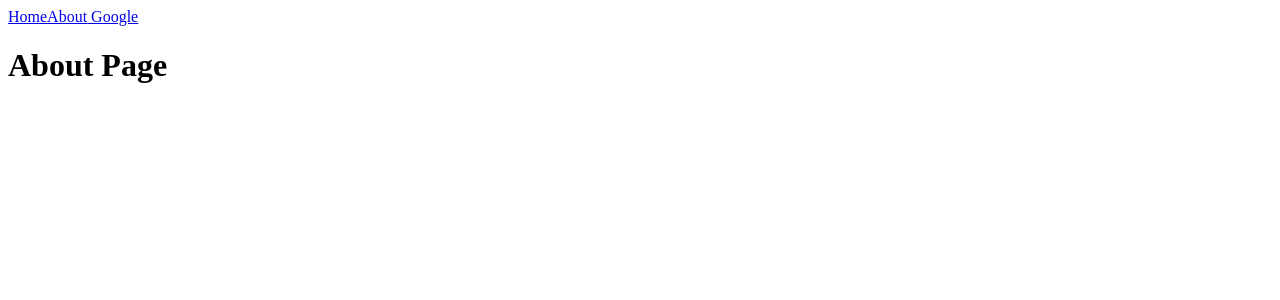
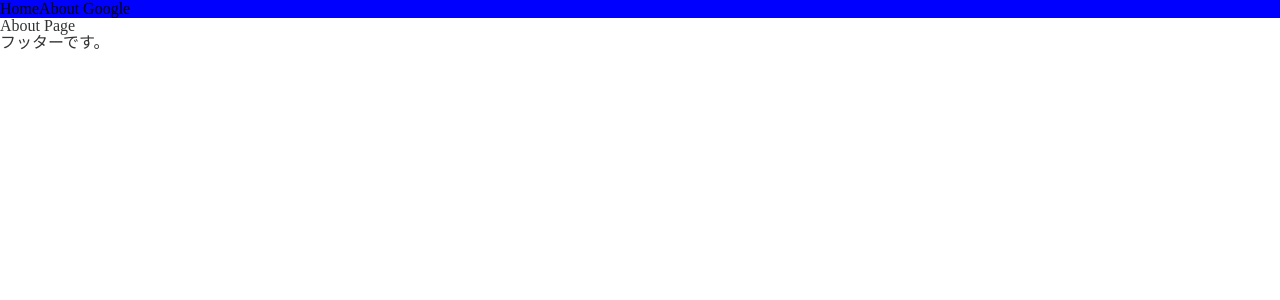
Before and after one commit to code-polaris044/pr_nuxt, a Nuxt app: page /about in a window 1280 px wide. Shown: the top 300 px of the page. Built offline with nearby package versions, Linux system fonts and the light colour scheme.

Commit message:
やっとbodyのマージン消えた

```diff
--- a/app.vue
+++ b/app.vue
@@ -1,5 +1,21 @@
 <template>
-  <NuxtLayout>
+  <div class="wrapper">
+    <Header />
     <NuxtPage />
-  </NuxtLayout>
+    <Footer />
+  </div>
 </template>
+<script>
+export default {
+  head: {
+    bodyAttrs: {
+      class: "body-class",
+    },
+  },
+};
+</script>
+<style lang="scss">
+.body__class {
+  margin: 0px;
+}
+</style>
--- a/assets/sass/common.scss
+++ b/assets/sass/common.scss
@@ -48,6 +48,7 @@ $front-contents-width-pc: min(100% - 80px, 840px);
 
 
 // reset
+
 *,
 ::before,
 ::after {
@@ -62,12 +63,11 @@ html {
     -webkit-text-size-adjust: 100%;
     -webkit-tap-highlight-color: transparent;
     scroll-behavior: smooth;
-    overflow-x: clip;
     overflow-x: hidden;
 }
 
 body {
-    margin: 0;
+    margin: 0 !important;
     padding: 0;
     -webkit-text-size-adjust: 100%;
     font-size: 1.6rem;
@@ -75,10 +75,6 @@ body {
     color: #333;
     background-color: #fff;
     overflow-x: clip;
-    overflow-x: hidden;
-}
-
-.wrapper {
     overflow-x: hidden;
 }
 
@@ -329,3 +325,7 @@ a[href^="tel:"] {
         pointer-events: auto;
     }
 }
+
+.body-class {
+    margin: 0;
+}
--- /dev/null
+++ b/components/footer.vue
@@ -0,0 +1,3 @@
+<template>
+  <div>フッターです。</div>
+</template>
--- a/layouts/default.vue
+++ b/components/header.vue
@@ -1,5 +1,5 @@
 <template>
-  <div class="test">
+  <div class="header">
     <nav>
       <NuxtLink to="/">Home</NuxtLink>
       <NuxtLink to="/about">About</NuxtLink>
@@ -8,4 +8,11 @@
     <slot />
   </div>
 </template>
-<style lang="scss" scoped></style>
+
+<style>
+.header {
+  background-color: blue;
+  color: aliceblue;
+  display: flex;
+}
+</style>
--- a/nuxt.config.ts
+++ b/nuxt.config.ts
@@ -7,6 +7,9 @@ export default defineNuxtConfig({
       viewport: "width=device-width, initial-scale=1",
       title: "My App",
       meta: [{ name: "description", content: "pr site" }],
+      bodyAttrs: {
+        class: "body__class",
+      },
     },
   },
   vite: {
--- a/pages/about.vue
+++ b/pages/about.vue
@@ -1,4 +1,3 @@
 <template>
   <h1 class="headline">About Page</h1>
-  <div class="animateElement"></div>
 </template>
--- a/pages/news/_id.vue
+++ /dev/null
@@ -1,10 +0,0 @@
-<template>
-  <h1>プレイヤー {{ playerId }} 動的なルーティング</h1>
-</template>
-<script>
-export default {
-  data() {
-    return { playerId: this.$route.params.id };
-  },
-};
-</script>
--- a/pages/news/index.vue
+++ /dev/null
@@ -1,3 +0,0 @@
-<template>
-  <h1 class="title">news index</h1>
-</template>
```
